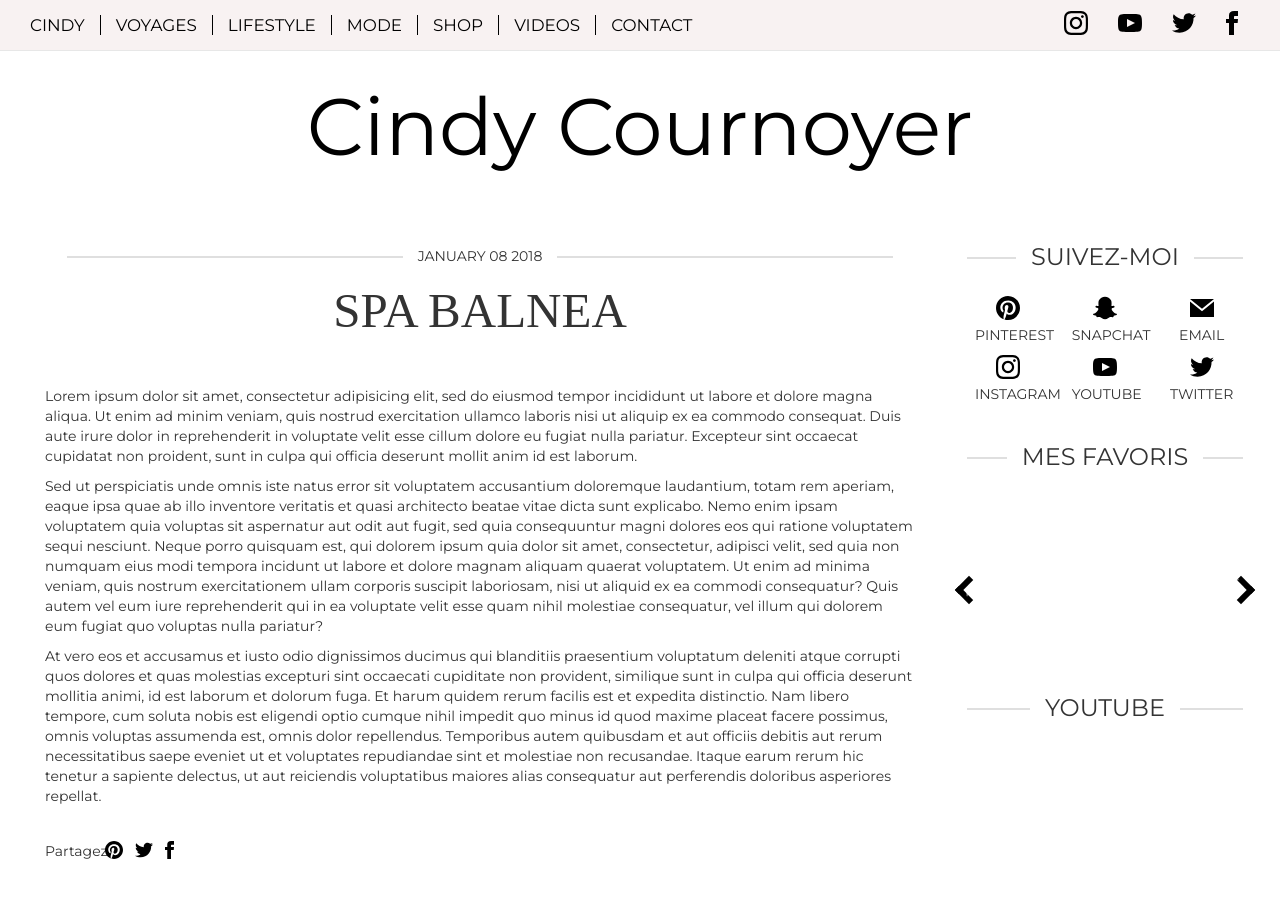
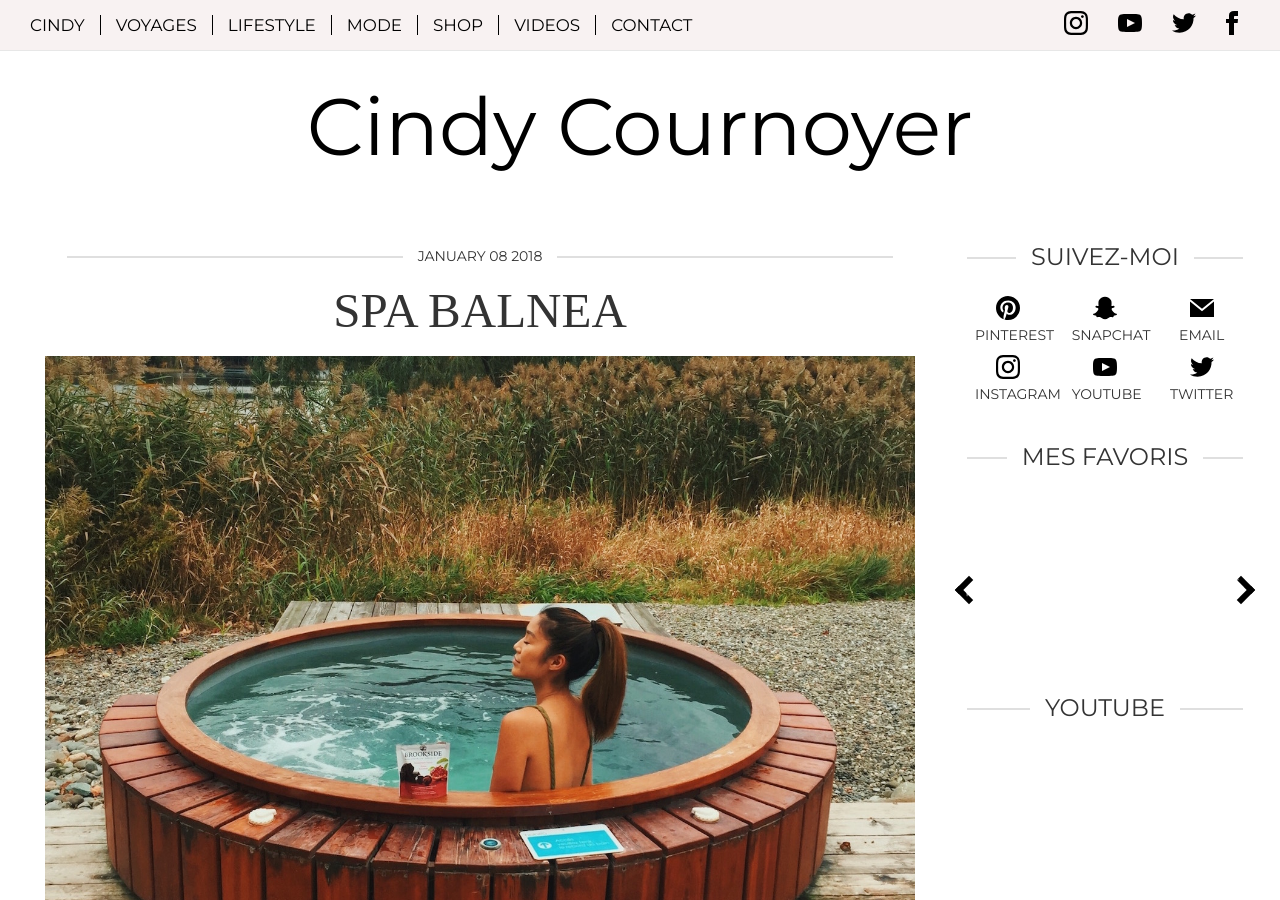
Before and after one commit to lpboucher/cindy-cournoyer, a Jekyll site: the page built from _posts/2018-01-08-spa-balnea.md, in a window 1280 px wide and 900 px high. Built offline with Jekyll 4.4.1, drawn with Linux system fonts in a browser that asks for light colours; nearby versions of some CDN libraries; some web fonts are replaced; comment, search, counter and statistics services are not loaded.

Commit message:
Update 2018-01-08-spa-balnea.md

```diff
--- a/_posts/2018-01-08-spa-balnea.md
+++ b/_posts/2018-01-08-spa-balnea.md
@@ -3,7 +3,7 @@ layout: post
 title: Spa Balnea
 categories: Lifestyle
 key: 'feature1'
-thumb: 'assets/img/spabalnea.jpg'
+thumb: '/assets/img/spabalnea.jpg'
 country: ''
 comments: true
 ---
```
